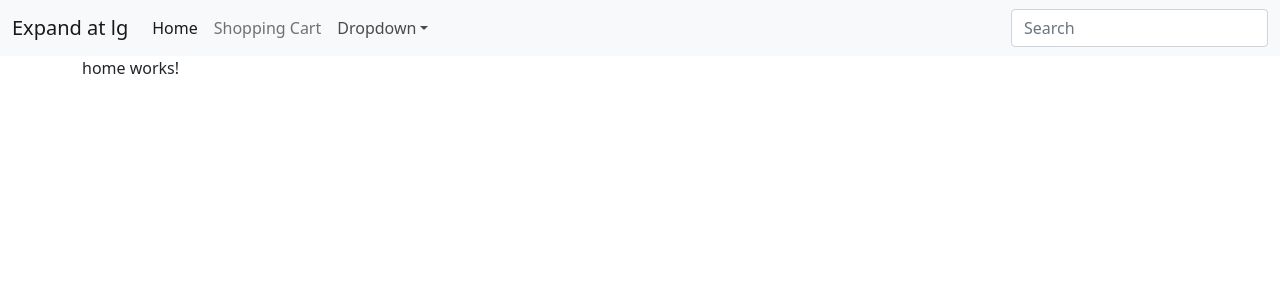
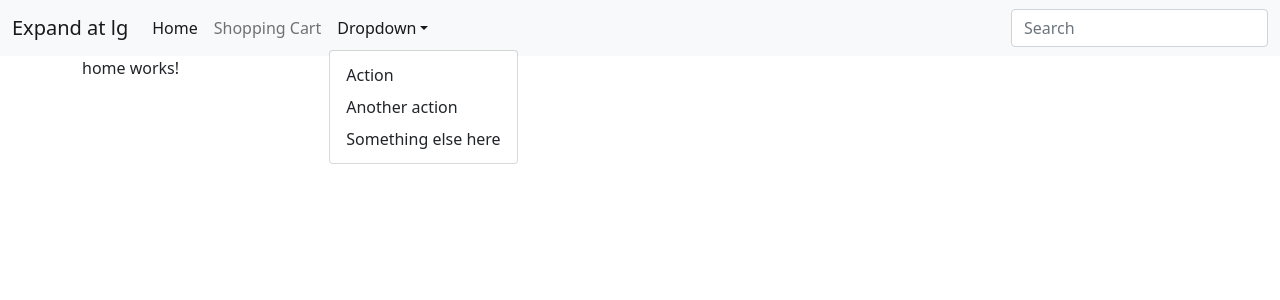
Before and after one commit to LiamSG02/Angular-Project, an Angular app: page / in a window 1280 px wide. Both pictures are taken after a click on the link "Dropdown". Shown: the top 300 px of the page. Built offline with nearby package versions, Linux system fonts and the light colour scheme; what @angular/fire would draw is missing.

Commit message:
Adding Drop-Down Menu

```diff
--- a/angular.json
+++ b/angular.json
@@ -27,6 +27,7 @@
               "src/assets"
             ],
             "styles": [
+              "node_modules/bootstrap/dist/css/bootstrap.min.css",
               "src/styles.css"
             ],
             "scripts": []
--- a/package.json
+++ b/package.json
@@ -16,9 +16,12 @@
     "@angular/core": "~13.3.0",
     "@angular/fire": "^7.3.0",
     "@angular/forms": "~13.3.0",
+    "@angular/localize": "~13.3.0",
     "@angular/platform-browser": "~13.3.0",
     "@angular/platform-browser-dynamic": "~13.3.0",
     "@angular/router": "~13.3.0",
+    "@ng-bootstrap/ng-bootstrap": "^12.0.1",
+    "@popperjs/core": "^2.10.2",
     "bootstrap": "^5.1.3",
     "firebase": "^9.6.9",
     "rxjs": "~7.5.0",
--- a/src/app/app.module.ts
+++ b/src/app/app.module.ts
@@ -17,6 +17,7 @@
 import { LoginComponent } from './login/login.component';
 import { AdminProductsComponent } from './admin/admin-products/admin-products.component';
 import { AdminOrdersComponent } from './admin/admin-orders/admin-orders.component';
+import { NgbModule } from '@ng-bootstrap/ng-bootstrap';
 
 @NgModule({
   declarations: [
@@ -38,6 +39,7 @@
     AngularFireModule.initializeApp(environment.firebase),
     AngularFireAnalyticsModule,
     AngularFirestoreModule,
+    NgbModule,
     RouterModule.forRoot([
       { path: '', component: HomeComponent },
       { path: 'products', component: ProductsComponent },
@@ -47,7 +49,7 @@
       { path: 'login', component: LoginComponent},
       { path: 'admin/products', component: AdminProductsComponent },
       { path: 'admin/orders', component: AdminOrdersComponent },
-    ])
+    ]),
 
   ],
   providers: [],
--- a/src/app/bs-navbar/bs-navbar.component.html
+++ b/src/app/bs-navbar/bs-navbar.component.html
@@ -13,9 +13,9 @@
           <li class="nav-item">
             <a class="nav-link" routerLink="/shopping-cart">Shopping Cart</a>
           </li>
-          <li class="nav-item dropdown">
-            <a class="nav-link dropdown-toggle" href="#" id="dropdown05" data-bs-toggle="dropdown" aria-expanded="false">Dropdown</a>
-            <ul class="dropdown-menu" aria-labelledby="dropdown05">
+          <li ngbDropdown class="nav-item dropdown">
+            <a ngbDropdownToggle class="nav-link dropdown-toggle" href="#" id="dropdown05" data-bs-toggle="dropdown" aria-expanded="false">Dropdown</a>
+            <ul ngbDropdownMenu class="dropdown-menu" aria-labelledby="dropdown05">
               <li><a class="dropdown-item" href="#">Action</a></li>
               <li><a class="dropdown-item" href="#">Another action</a></li>
               <li><a class="dropdown-item" href="#">Something else here</a></li>
--- a/src/polyfills.ts
+++ b/src/polyfills.ts
@@ -1,3 +1,7 @@
+/***************************************************************************************************
+ * Load `$localize` onto the global scope - used if i18n tags appear in Angular templates.
+ */
+import '@angular/localize/init';
 /**
  * This file includes polyfills needed by Angular and is loaded before the app.
  * You can add your own extra polyfills to this file.
```
Also changed, not shown: 1 other file (tests, documents, lock files or other folders).
